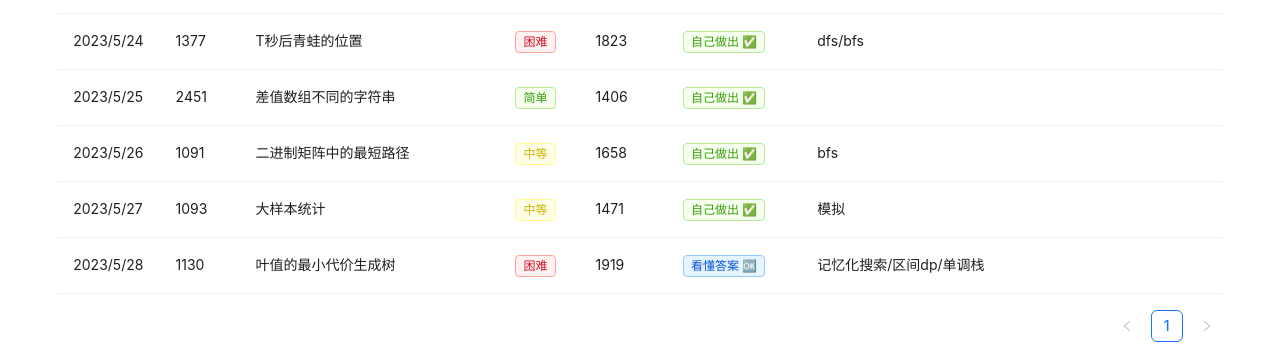
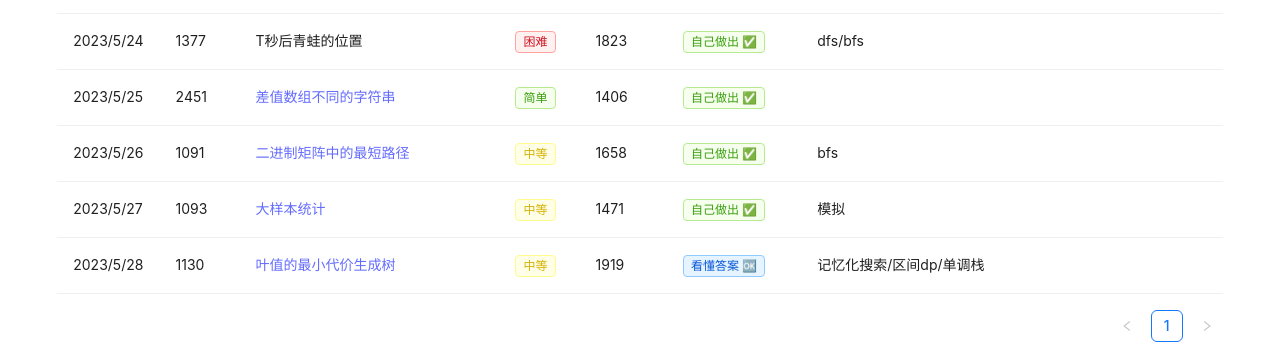
Before and after one commit to S-N-O-R-L-A-X/leetcode, a React (Vite) app: page / in a window 1280 px wide. Shown: the part 1431-1775 px from the top of the page. Built offline with nearby package versions, Linux system fonts and the light colour scheme.

Commit message:
feat: add slug

```diff
--- a/src/DailyTable.tsx
+++ b/src/DailyTable.tsx
@@ -1,6 +1,6 @@
 import { Table, Tag } from 'antd';
 
-import { DailyProps } from "./constants";
+import { DailyProps, Question } from "./constants";
 /*
 function wrapPromise(promise: Promise<any>) {
   let status = "pending", res: any;
@@ -37,7 +37,7 @@ export default function DailyTable(props: DailyProps) {
   // const data = getData(year).read();
   let data = null;
   switch (year) {
-    case 2023: data = data2023; break;
+    case 2023: data = data2023.daily.month[month! - 1]; break;
     default: break;
   }
 
@@ -57,6 +57,10 @@ export default function DailyTable(props: DailyProps) {
       title: '题目名称',
       dataIndex: 'name',
       key: "name",
+      render: (name: string, record: Question) => (
+        <>
+          {record["slug"] ? <a href={"https://leetcode.cn/problems/" + record["slug"]} target={"_blank"}> {name}</a> : name}
+        </>)
     },
     {
       title: "难度",
@@ -136,7 +140,7 @@ export default function DailyTable(props: DailyProps) {
 
   return (
     <>
-      <Table dataSource={data?.daily.month[month! - 1]} columns={columns} pagination={{ pageSize: 31 }}></Table>
+      <Table dataSource={data} columns={columns} pagination={{ pageSize: 31 }}></Table>
     </>
   )
 }
--- a/src/assets/2023.json
+++ b/src/assets/2023.json
@@ -1635,7 +1635,7 @@
           "no": "1130",
           "name": "叶值的最小代价生成树",
           "slug": "minimum-cost-tree-from-leaf-values",
-          "difficulty": "困难",
+          "difficulty": "中等",
           "rating": 1919,
           "situation": "看懂答案",
           "method": "记忆化搜索/区间dp/单调栈",
--- a/src/constants.ts
+++ b/src/constants.ts
@@ -6,6 +6,7 @@ export interface DailyProps {
 export type Question = {
   "日期": string;
   "题号": number | string;
+  "slug"?: string;
   "题目名称": string;
   "难度": "简单" | "中等" | "困难",
   "rating": number,
```
